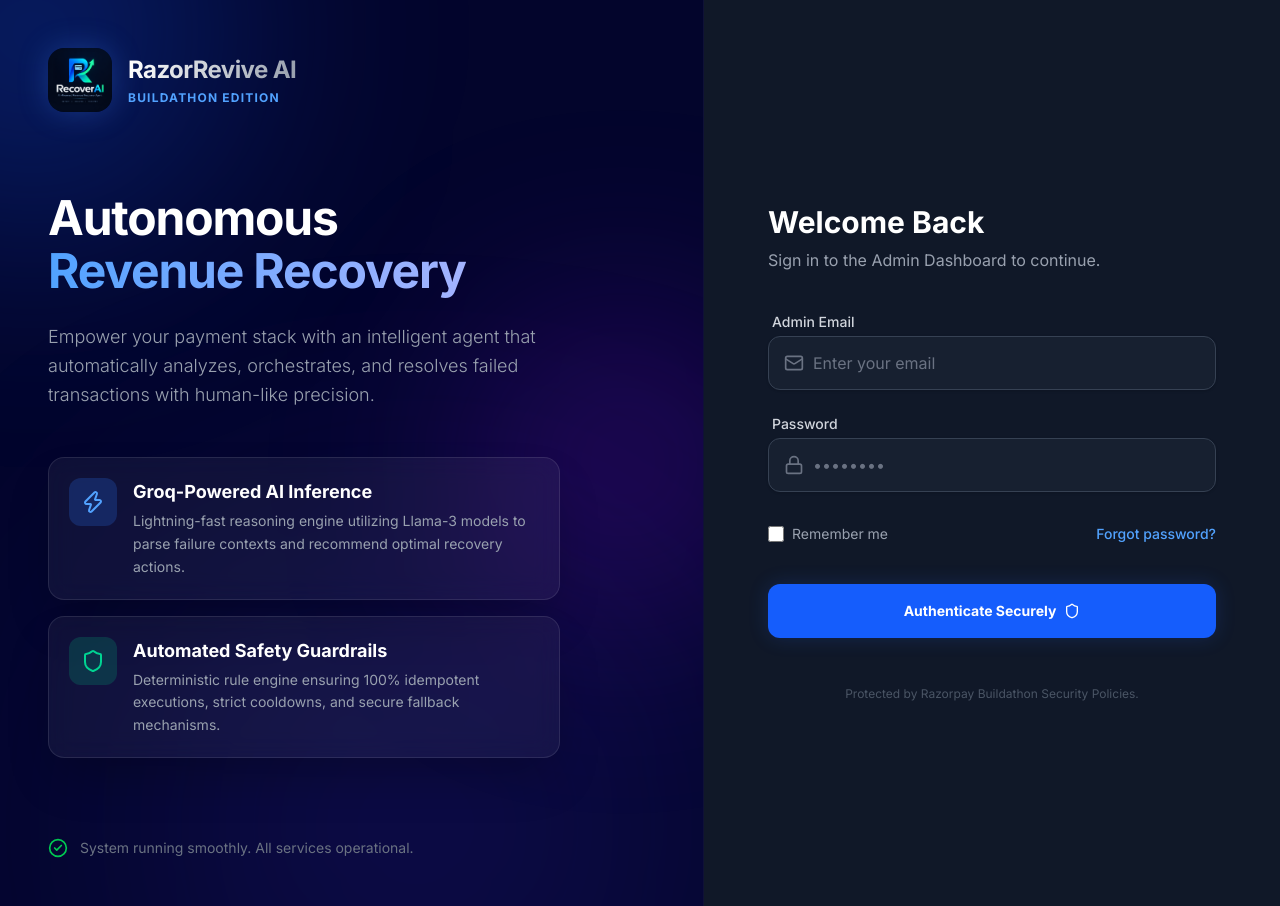
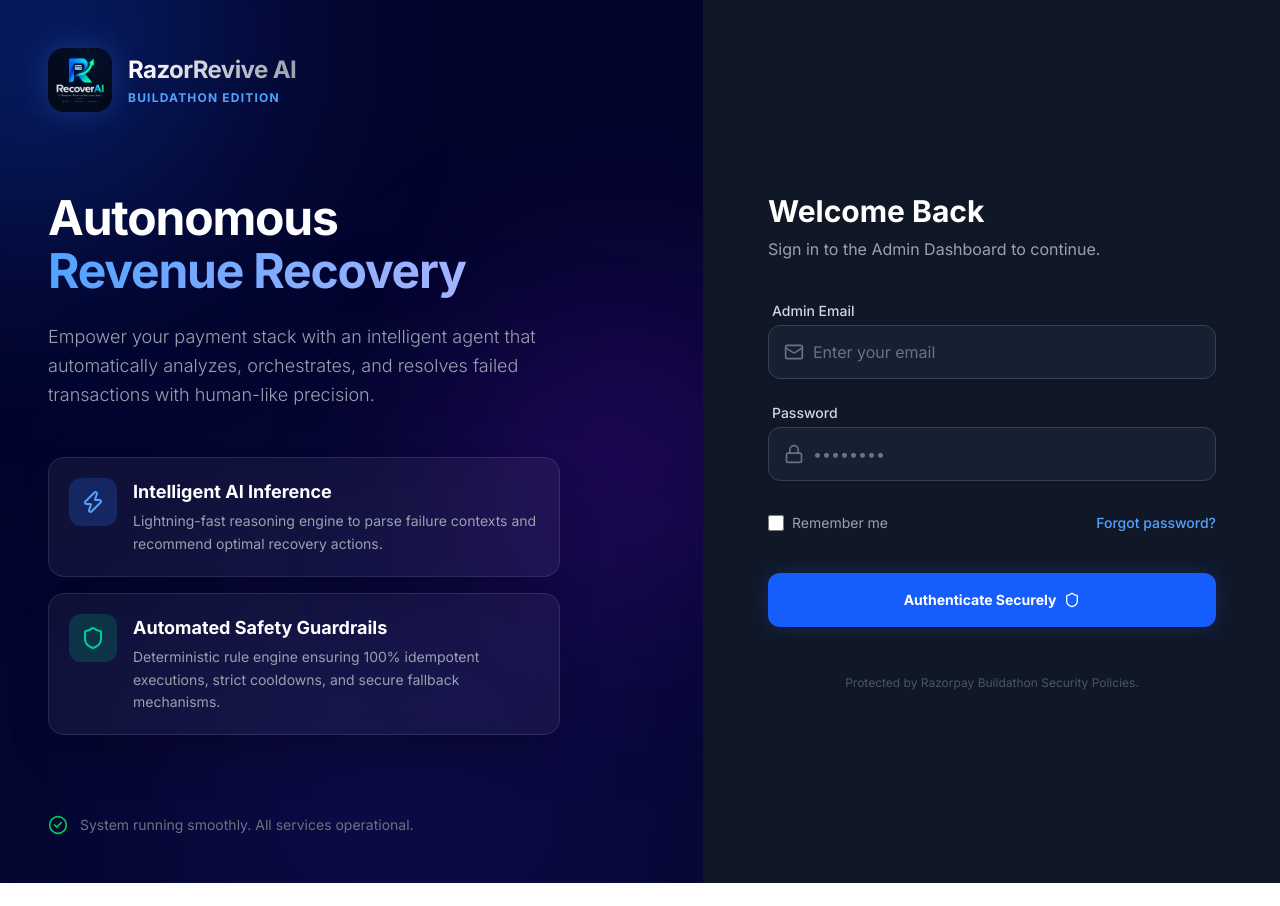
Before and after one commit to Lochit-Vinay/RazorRevive-AI, a React (Vite) app in the folder frontend/: page /login in a window 1280 px wide. After the commit the page ends 883 px from the top, so only its background shows below. Built offline with nearby package versions, Linux system fonts and the light colour scheme.

Commit message:
Update AI feature description on login screen

```diff
--- a/frontend/src/pages/Login.tsx
+++ b/frontend/src/pages/Login.tsx
@@ -76,8 +76,8 @@ export default function Login() {
                 <Zap className="w-6 h-6 text-blue-400" />
               </div>
               <div>
-                <p className="text-lg font-bold text-white">Groq-Powered AI Inference</p>
-                <p className="text-sm text-gray-400 mt-1 leading-relaxed">Lightning-fast reasoning engine utilizing Llama-3 models to parse failure contexts and recommend optimal recovery actions.</p>
+                <p className="text-lg font-bold text-white">Intelligent AI Inference</p>
+                <p className="text-sm text-gray-400 mt-1 leading-relaxed">Lightning-fast reasoning engine to parse failure contexts and recommend optimal recovery actions.</p>
               </div>
             </div>
 
```
